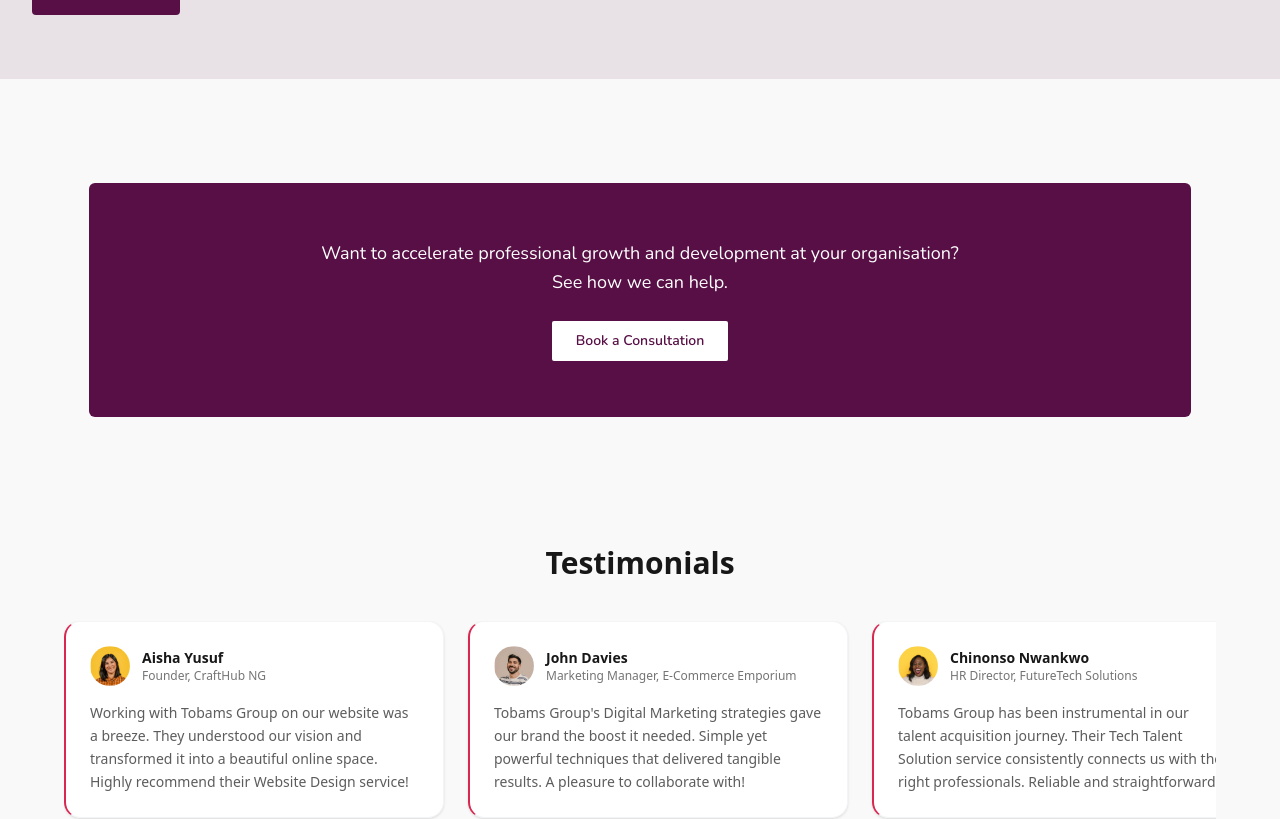
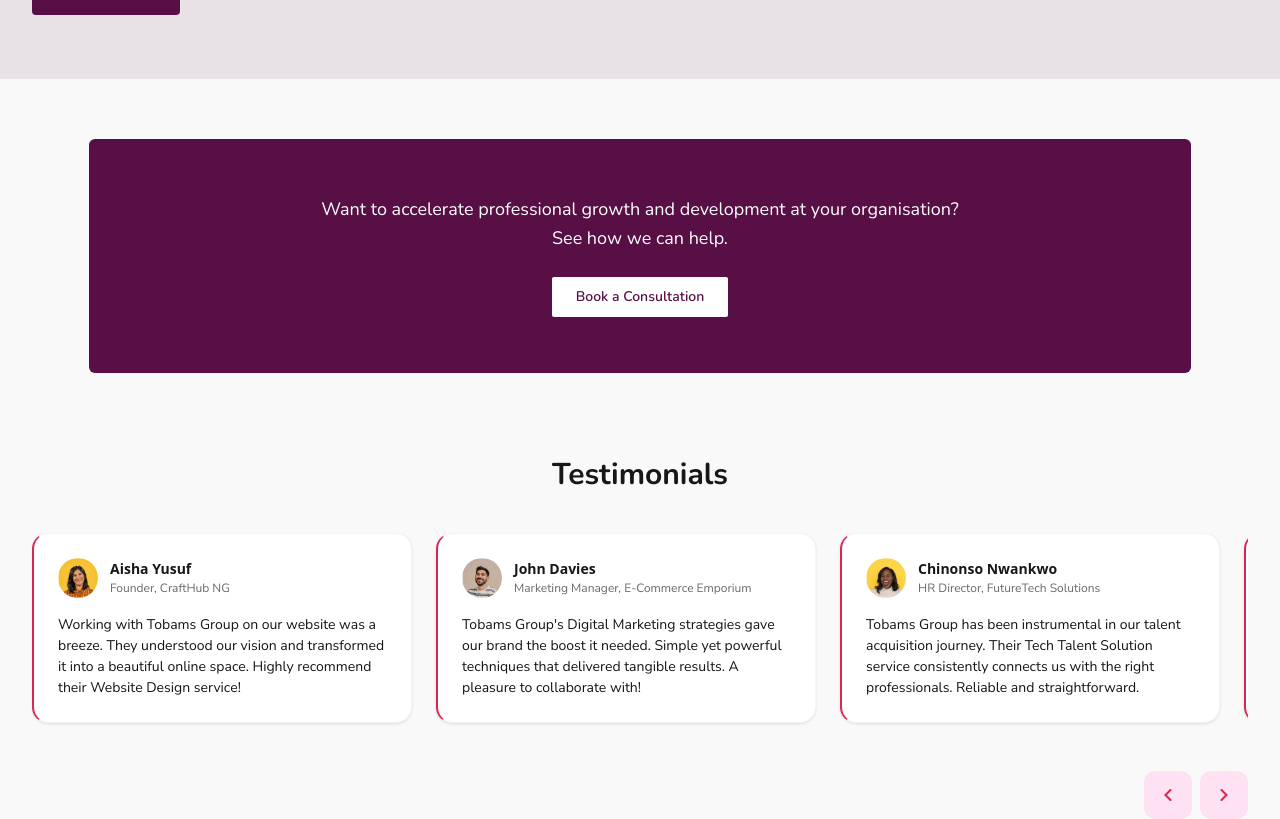
Before and after one commit to Joshjayboy/Frontend-Intern-Assessment-Joshua-Akintemi, a Next.js app: page / in a window 1280 px wide. Shown: the part 5124-5943 px from the top of the page. Built offline with nearby package versions, Linux system fonts and the light colour scheme.

Commit message:
feat: align Testimonials layout with LMS and apply typography specifications

```diff
--- a/components/ConsultationCTA.tsx
+++ b/components/ConsultationCTA.tsx
@@ -1,6 +1,6 @@
 export function ConsultationCTA() {
   return (
-    <section className="py-16 px-[89px] bg-[#f9f9f9]">
+    <section className="py-[20px] px-[89px] bg-[#f9f9f9]">
       <div className="font-nunito mx-auto max-w-6xl rounded-md bg-brand-plum py-14 px-8 flex flex-col items-center gap-6 text-center">
         <p className="font-nunito text-white text-base md:text-lg leading-relaxed">
           <span className="md:hidden">
--- a/components/Testimonials.tsx
+++ b/components/Testimonials.tsx
@@ -30,13 +30,12 @@ const testimonials = [
   },
 ];
 
-const CARD_WIDTH = 320; // card width + gap
+const CARD_WIDTH = 320;
 
 export function Testimonials() {
   const scrollRef = useRef<HTMLDivElement>(null);
   const [index, setIndex] = useState(0);
 
-  // Duplicate cards for infinite loop effect
   const looped = [...testimonials, ...testimonials];
 
   const scroll = (direction: "left" | "right") => {
@@ -45,7 +44,6 @@ export function Testimonials() {
 
     let next = direction === "right" ? index + 1 : index - 1;
 
-    // Silent reset to create infinite loop illusion
     if (next >= testimonials.length) {
       el.scrollTo({ left: 0, behavior: "instant" });
       next = 1;
@@ -62,9 +60,9 @@ export function Testimonials() {
   };
 
   return (
-    <section className="py-16 px-4 bg-[#f9f9f9]">
-      <div className="mx-auto max-w-6xl flex flex-col gap-10">
-        <h2 className="text-2xl md:text-3xl font-semibold text-foreground text-center">
+    <section className="py-16 bg-[#f9f9f9]">
+      <div className="mx-auto max-w-7xl px-4 md:px-8 flex flex-col gap-10">
+        <h2 className="font-nunito text-2xl md:text-3xl font-bold text-foreground text-center">
           Testimonials
         </h2>
 
@@ -89,52 +87,17 @@ export function Testimonials() {
                   <p className="text-sm font-semibold text-foreground">
                     {t.name}
                   </p>
-                  <p className="text-xs text-foreground/60">{t.role}</p>
+                  <p className="font-nunito-sans font-[400] text-xs leading-[150%] tracking-[0%] text-[#696969]">
+                    {t.role}
+                  </p>
                 </div>
               </div>
-              <p className="text-sm text-foreground/70 leading-relaxed">
+              <p className="font-nunito-sans font-[400] text-sm leading-[150%] tracking-[0%] text-[#151515]">
                 {t.text}
               </p>
             </div>
           ))}
         </div>
-
-        {/* <div className="flex justify-end gap-2">
-          <button
-            onClick={() => scroll("left")}
-            aria-label="Previous testimonial"
-            className="flex items-center justify-center w-9 h-9 rounded-full border border-brand-red text-brand-red hover:bg-brand-red hover:text-white transition-colors"
-          >
-            <svg
-              width="16"
-              height="16"
-              viewBox="0 0 24 24"
-              fill="none"
-              stroke="currentColor"
-              strokeWidth="2"
-              strokeLinecap="round"
-            >
-              <path d="M15 18l-6-6 6-6" />
-            </svg>
-          </button>
-          <button
-            onClick={() => scroll("right")}
-            aria-label="Next testimonial"
-            className="flex items-center justify-center w-9 h-9 rounded-full border border-brand-red text-brand-red hover:bg-brand-red hover:text-white transition-colors"
-          >
-            <svg
-              width="16"
-              height="16"
-              viewBox="0 0 24 24"
-              fill="none"
-              stroke="currentColor"
-              strokeWidth="2"
-              strokeLinecap="round"
-            >
-              <path d="M9 18l6-6-6-6" />
-            </svg>
-          </button>
-        </div> */}
 
         <div className="flex justify-end gap-2">
           <button
```
